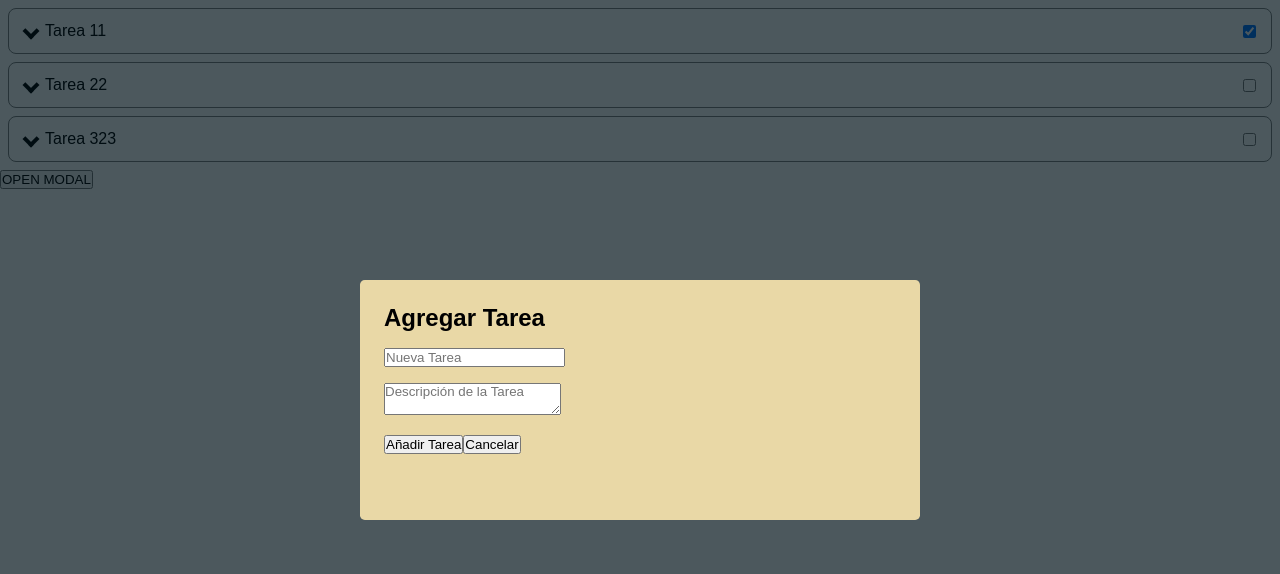
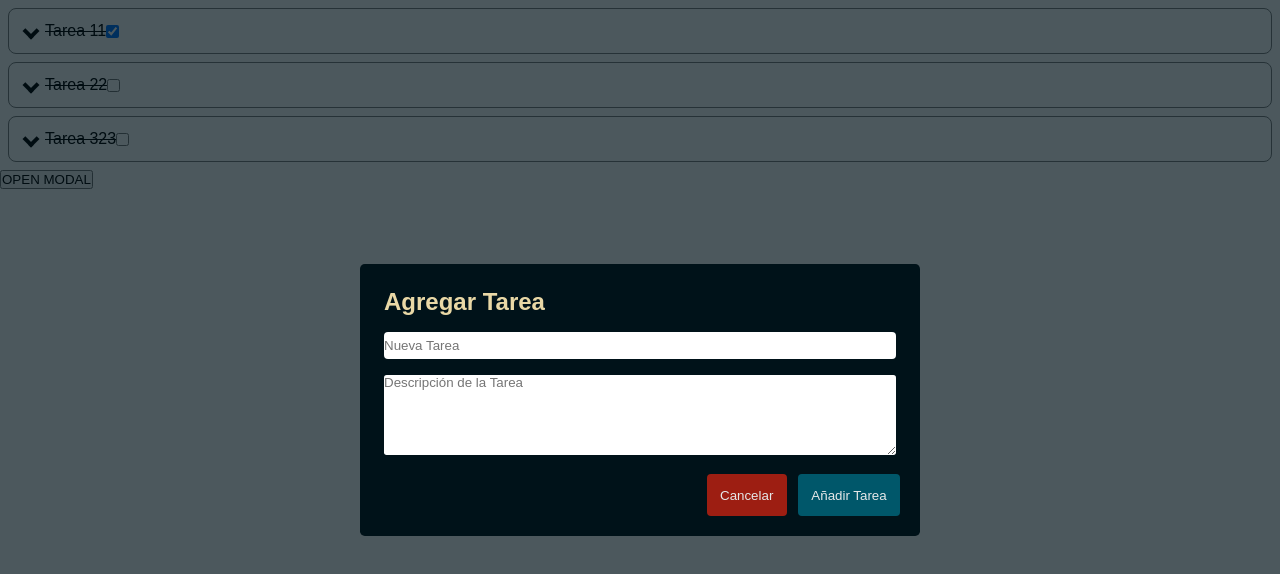
Before and after one commit to gabo-x86/todo-reactjs, a React (Create React App) app: page / in a window 1280 px wide. Both pictures are taken after a click on the button "OPEN MODAL". Shown: the top 574 px of the page. Built offline with nearby package versions, Linux system fonts and the light colour scheme.

Commit message:
Initial modal layout

```diff
--- a/src/App.css
+++ b/src/App.css
@@ -40,4 +40,5 @@
 *{
   margin: 0;
   padding: 0;
+  font-family: 'Times New Roman', Times, serif;
 }
--- a/src/components/Button/button.css
+++ b/src/components/Button/button.css
@@ -0,0 +1,42 @@
+/* CSS Document */
+
+.button-ok{
+    position: absolute;
+    bottom: 1.5em;
+    right: 1.5em;
+    padding: 1em;
+
+    background-color: var(--nord1);
+    opacity: 0.9;
+
+    border-radius: 0.3em;
+    color: var(--nord10);
+    cursor: pointer;
+    border: 0;
+}
+
+.button-cancel{
+    position: absolute;
+    bottom: 1.5em;
+    right: 10em;
+    padding: 1em;
+
+    background-color: var(--nord8);
+    opacity: 0.9;
+
+    border-radius: 0.3em;
+    color: var(--nord10);
+    cursor: pointer;
+    border: 0
+}
+
+
+.button-cancel:hover{
+    background-color: var(--nord8);
+    opacity: 1;
+}
+
+.button-ok:hover{
+    background-color: var(--nord1);
+    opacity: 1;
+}
--- a/src/components/Button/index.jsx
+++ b/src/components/Button/index.jsx
@@ -2,11 +2,11 @@ import React from 'react';
 
 import './button.css';
 
-const Button = ({textName, onClickHandler}) =>{
+const Button = ({buttonType, textName, onClickHandler}) =>{
 
     return(
         <>
-        <button onClick={onClickHandler}>{textName}</button>
+        <button  className={`button-${buttonType}`} onClick={onClickHandler}>{textName}</button>
         </>
     )
 }
--- a/src/components/InputText/index.jsx
+++ b/src/components/InputText/index.jsx
@@ -1,14 +1,26 @@
 import React from "react";
+import './inputText.css';
 
 const InputText = ({inputType, fieldName, inputValue, onInputChange}) =>{
 
     switch(inputType){
         case 'text':
-            return( <input type='text' value={inputValue} onChange={onInputChange} placeholder={fieldName}/> )
+            return( <input
+                        type='text'
+                        value={inputValue}
+                        onChange={onInputChange}
+                        placeholder={fieldName}
+                        className='input-text'
+            /> )
         break;
 
         case 'paragraph':
-            return( <textarea value={inputValue} onChange={onInputChange} placeholder={fieldName}/> )
+            return( <textarea
+                        value={inputValue}
+                        onChange={onInputChange}
+                        placeholder={fieldName}
+                        className='input-textarea'
+            /> )
         break;
 
         default:
--- a/src/components/InputText/inputText.css
+++ b/src/components/InputText/inputText.css
@@ -0,0 +1,16 @@
+/* CSS Document */
+@import '../../nord.css';
+
+.input-text{
+    width: 100%;
+    height: 2em;
+    border-radius: 0.3em;
+    border: 0;
+}
+
+.input-textarea{
+    width: 100%;
+    height: 6em;
+    border-radius: 0.2em;
+    border: 0;
+}
--- a/src/components/Modal/modal.css
+++ b/src/components/Modal/modal.css
@@ -12,16 +12,23 @@
 }
 
 .modal-container{
-    position: fixed;
+    /*OTRA MANERA DE CENTRAR*/
+    /*position: fixed;
     top: 50%;
     left: 50%;
-    transform: translateX(-50%) translateY(-50%);
+    transform: translateX(-50%) translateY(-50%);*/
 }
 
 .modal{
-    position: relative;
+    /*position: relative;*/
+    position: absolute;
+    top: 0;
+    bottom: 0;
+    right: 0;
+    left: 0;
+    margin: auto;
     width: 35em;
-    height: 15em;
-    background-color: var(--nord4);
+    height: 17em;
+    background-color: var(--nord0);
     border-radius: 0.3em;
 }
--- a/src/components/Text/index.jsx
+++ b/src/components/Text/index.jsx
@@ -1,4 +1,5 @@
 import React from "react";
+import './text.css';
 
 const Text = ({children, textType}) =>{
     switch (textType){
@@ -7,7 +8,7 @@ const Text = ({children, textType}) =>{
         break;
 
         case 'paragraph':
-            return(<p className='text-paragraph'>{children}</p>)
+            return(<p className='text-paragraph--labeled'>{children}</p>)
         break;
 
         case 'buttonLabel':
--- a/src/components/Text/text.css
+++ b/src/components/Text/text.css
@@ -3,7 +3,8 @@
 @import '../../nord.css';
 
 .text-title{
-
+    color: var(--nord4);
+    font-family: Arial;
 }
 
 .text-paragraph{
@@ -13,3 +14,7 @@
 .text-button{
 
 }
+
+.text-paragraph--labeled{
+    text-decoration: line-through;
+}
--- a/src/modules/toDo/components/AddTask/index.jsx
+++ b/src/modules/toDo/components/AddTask/index.jsx
@@ -53,8 +53,8 @@ const AddTask = ({taskLength, onAddTask, onVisibleModal}) =>{
             </div>
 
             <div className="addTask-container__buttons">
-                <Button textName={'Añadir Tarea'} onClickHandler={addTask} />
-                <Button textName={'Cancelar'} onClickHandler={onVisibleModal} />
+                <Button buttonType={'ok'} textName={'Añadir Tarea'} onClickHandler={addTask} />
+                <Button buttonType={'cancel'} textName={'Cancelar'} onClickHandler={onVisibleModal} />
             </div>
 
 
--- a/src/modules/toDo/components/Task/index.jsx
+++ b/src/modules/toDo/components/Task/index.jsx
@@ -1,6 +1,7 @@
 import React, { useState } from "react";
 import Arrow from "../../../../components/Arrow";
 import Step from '../Step'
+import Text from '../../../../components/Text'
 import './task.css'
 
 const Task = ({task, onCheckTask, onCheckStep}) =>{
@@ -14,7 +15,8 @@ const Task = ({task, onCheckTask, onCheckStep}) =>{
         <>
             <div className='task'>
                 <Arrow direction={showDetail?'arrow--up':'arrow--down'} onClickHandler={showTaskDetail}/>
-                <span className='task-text'>{task.name}</span>
+                {/* <span className='task-text'>{task.name}</span> */}
+                <Text textType='paragraph'>{task.name}</Text>
                 <input type='checkbox' checked={task.completed} onChange={()=>onCheckTask(task.id)}></input>
             </div>
             {showDetail && (
--- a/src/nord.css
+++ b/src/nord.css
@@ -9,4 +9,5 @@
     --nord7:#bb3e03;
     --nord8:#ae2012;
     --nord9:#9b2226;
+    --nord10: #ffffff;
 }
```
